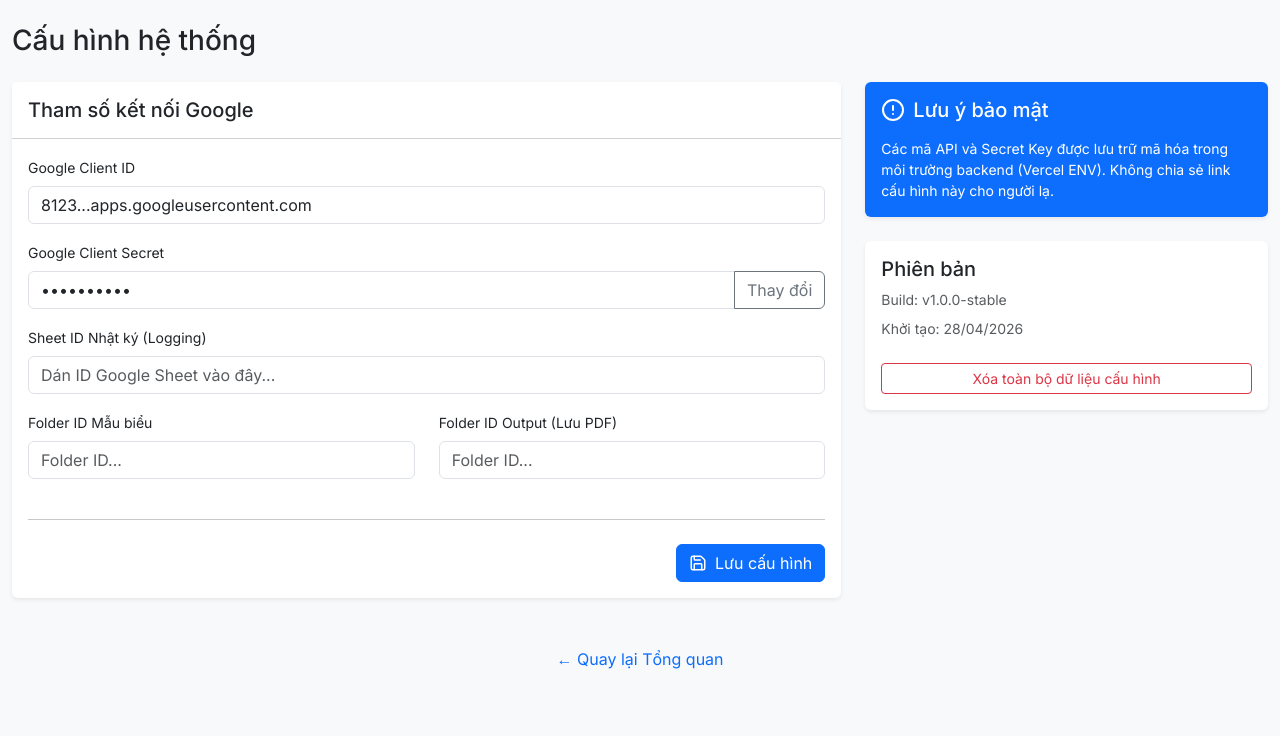
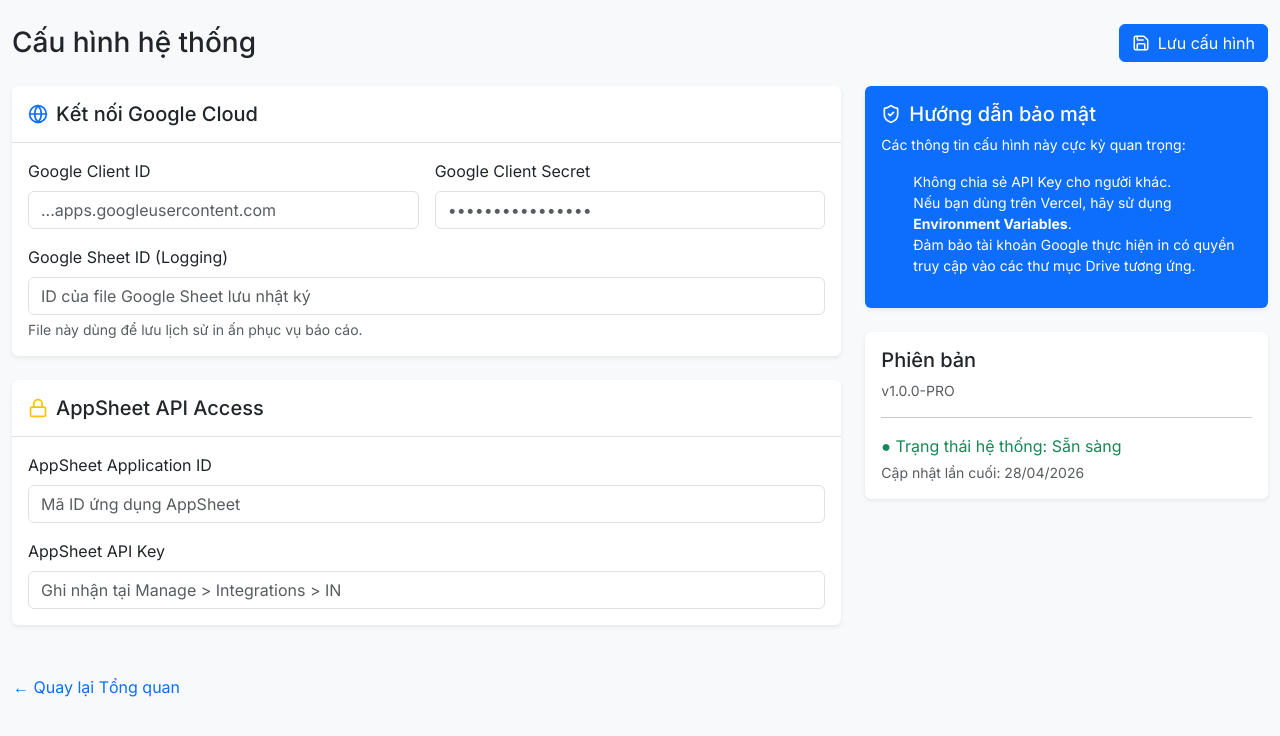
Before and after one commit to dohuuduy/ToolPrint_AppSheet, a Next.js app: page /cau-hinh in a window 1280 px wide. Shown: the top 736 px of the page. Built offline with nearby package versions, Linux system fonts and the light colour scheme.

Commit message:
feat: Implement basic UI for configuration and mapping pages
Adds initial structures and UI elements for the "Cấu hình" (Configuration) and "Ánh xạ" (Mapping) pages. Includes input fields, buttons, and basic table layouts to set up these features.

```diff
--- a/app/cau-hinh/page.tsx
+++ b/app/cau-hinh/page.tsx
@@ -1,81 +1,96 @@
 import Link from 'next/link';
-import { Settings, Save, AlertCircle } from 'lucide-react';
+import { Settings, Save, Globe, Lock, ShieldCheck } from 'lucide-react';
 
 export default function CauHinhPage() {
   return (
     <main className="container-fluid py-4">
-      <h1 className="h3 mb-4">Cấu hình hệ thống</h1>
+      <div className="d-flex justify-content-between align-items-center mb-4">
+        <h1 className="h3 mb-0">Cấu hình hệ thống</h1>
+        <button className="btn btn-primary d-flex align-items-center">
+          <Save size={18} className="me-2" /> Lưu cấu hình
+        </button>
+      </div>
 
       <div className="row g-4">
-        <div className="col-12 col-md-8">
+        <div className="col-12 col-lg-8">
+          {/* Cấu hình Google API */}
           <div className="card border-0 shadow-sm mb-4">
-            <div className="card-header bg-white py-3">
-              <h5 className="mb-0">Tham số kết nối Google</h5>
+            <div className="card-header bg-transparent border-bottom py-3">
+              <h5 className="mb-0 d-flex align-items-center">
+                <Globe size={20} className="me-2 text-primary" /> Kết nối Google Cloud
+              </h5>
             </div>
             <div className="card-body">
-              <form>
-                <div className="mb-3">
-                  <label className="form-label font-weight-bold small">Google Client ID</label>
-                  <input type="text" className="form-control" defaultValue="8123...apps.googleusercontent.com" readOnly />
+              <div className="row g-3">
+                <div className="col-md-6">
+                  <label className="form-label font-weight-bold">Google Client ID</label>
+                  <input type="text" className="form-control" placeholder="...apps.googleusercontent.com" />
                 </div>
-                <div className="mb-3">
-                  <label className="form-label font-weight-bold small">Google Client Secret</label>
-                  <div className="input-group">
-                    <input type="password" className="form-control" defaultValue="GOCSPX-..." readOnly />
-                    <button className="btn btn-outline-secondary" type="button">Thay đổi</button>
-                  </div>
+                <div className="col-md-6">
+                  <label className="form-label font-weight-bold">Google Client Secret</label>
+                  <input type="password" className="form-control" placeholder="••••••••••••••••" />
                 </div>
-                <div className="mb-3">
-                  <label className="form-label font-weight-bold small">Sheet ID Nhật ký (Logging)</label>
-                  <input type="text" className="form-control" placeholder="Dán ID Google Sheet vào đây..." />
+                <div className="col-md-12">
+                  <label className="form-label font-weight-bold">Google Sheet ID (Logging)</label>
+                  <input type="text" className="form-control" placeholder="ID của file Google Sheet lưu nhật ký" />
+                  <div className="form-text">File này dùng để lưu lịch sử in ấn phục vụ báo cáo.</div>
                 </div>
-                <div className="row">
-                  <div className="col-md-6 mb-3">
-                    <label className="form-label font-weight-bold small">Folder ID Mẫu biểu</label>
-                    <input type="text" className="form-control" placeholder="Folder ID..." />
-                  </div>
-                  <div className="col-md-6 mb-3">
-                    <label className="form-label font-weight-bold small">Folder ID Output (Lưu PDF)</label>
-                    <input type="text" className="form-control" placeholder="Folder ID..." />
-                  </div>
+              </div>
+            </div>
+          </div>
+
+          {/* Cấu hình AppSheet API */}
+          <div className="card border-0 shadow-sm mb-4">
+            <div className="card-header bg-transparent border-bottom py-3">
+              <h5 className="mb-0 d-flex align-items-center">
+                <Lock size={20} className="me-2 text-warning" /> AppSheet API Access
+              </h5>
+            </div>
+            <div className="card-body">
+              <div className="row g-3">
+                <div className="col-md-12">
+                  <label className="form-label font-weight-bold">AppSheet Application ID</label>
+                  <input type="text" className="form-control" placeholder="Mã ID ứng dụng AppSheet" />
                 </div>
-                <hr className="my-4" />
-                <div className="d-flex justify-content-end">
-                  <button type="button" className="btn btn-primary d-flex align-items-center">
-                    <Save size={18} className="me-2" /> Lưu cấu hình
-                  </button>
+                <div className="col-md-12">
+                  <label className="form-label font-weight-bold">AppSheet API Key</label>
+                  <input type="password" className="form-control" placeholder="Ghi nhận tại Manage > Integrations > IN" />
                 </div>
-              </form>
+              </div>
             </div>
           </div>
         </div>
 
-        <div className="col-12 col-md-4">
+        <div className="col-12 col-lg-4">
           <div className="card border-0 shadow-sm bg-primary text-white mb-4">
             <div className="card-body">
-              <div className="d-flex align-items-center mb-3">
-                <AlertCircle size={24} className="me-2" />
-                <h5 className="mb-0 text-white">Lưu ý bảo mật</h5>
+              <h5 className="card-title d-flex align-items-center">
+                <ShieldCheck size={20} className="me-2" /> Hướng dẫn bảo mật
+              </h5>
+              <div className="small">
+                <p>Các thông tin cấu hình này cực kỳ quan trọng:</p>
+                <ul>
+                  <li>Không chia sẻ API Key cho người khác.</li>
+                  <li>Nếu bạn dùng trên Vercel, hãy sử dụng <strong>Environment Variables</strong>.</li>
+                  <li>Đảm bảo tài khoản Google thực hiện in có quyền truy cập vào các thư mục Drive tương ứng.</li>
+                </ul>
               </div>
-              <p className="small mb-0">
-                Các mã API và Secret Key được lưu trữ mã hóa trong môi trường backend (Vercel ENV).
-                Không chia sẻ link cấu hình này cho người lạ.
-              </p>
             </div>
           </div>
 
           <div className="card border-0 shadow-sm">
             <div className="card-body">
               <h5 className="card-title">Phiên bản</h5>
-              <p className="text-muted small mb-2">Build: v1.0.0-stable</p>
-              <p className="text-muted small mb-4">Khởi tạo: 28/04/2026</p>
-              <button className="btn btn-outline-danger btn-sm w-100">Xóa toàn bộ dữ liệu cấu hình</button>
+              <p className="text-muted small">v1.0.0-PRO</p>
+              <hr />
+              <p className="mb-1 text-success">● Trạng thái hệ thống: Sẵn sàng</p>
+              <p className="mb-0 text-muted small">Cập nhật lần cuối: 28/04/2026</p>
             </div>
           </div>
         </div>
       </div>
 
-      <div className="mt-4 text-center">
+      <div className="mt-4">
         <Link href="/" className="btn btn-link p-0 text-decoration-none">← Quay lại Tổng quan</Link>
       </div>
     </main>
--- /dev/null
+++ b/app/nhat-ky/page.tsx
@@ -0,0 +1,87 @@
+import Link from 'next/link';
+import { History, Download, Filter, Search } from 'lucide-react';
+
+export default function NhatKyPage() {
+  const logs = [
+    { id: 1, time: '28/04/2026 09:15', user: 'Admin', template: 'Hợp đồng v1', row: 'HD-001', status: 'Thành công' },
+    { id: 2, time: '28/04/2026 08:30', user: 'User 02', template: 'Phiếu xuất kho', row: 'PX-202', status: 'Thành công' },
+    { id: 3, time: '27/04/2026 16:45', user: 'Admin', template: 'Báo cáo tháng', row: 'BC-04', status: 'Thất bại' },
+  ];
+
+  return (
+    <main className="container-fluid py-4">
+      <div className="d-flex justify-content-between align-items-center mb-4">
+        <h1 className="h3 mb-0">Nhật ký in & báo cáo</h1>
+        <button className="btn btn-outline-success d-flex align-items-center">
+          <Download size={18} className="me-2" /> Xuất Nhật ký (.xlsx)
+        </button>
+      </div>
+
+      <div className="card border-0 shadow-sm">
+        <div className="card-header bg-white py-3 border-0">
+          <div className="row g-3">
+            <div className="col-md-6">
+              <div className="input-group">
+                <span className="input-group-text bg-transparent"><Search size={18} /></span>
+                <input type="text" className="form-control" placeholder="Tìm kiếm theo ID, người dùng..." />
+              </div>
+            </div>
+            <div className="col-md-6 d-flex justify-content-md-end gap-2">
+              <button className="btn btn-outline-secondary d-flex align-items-center">
+                <Filter size={18} className="me-2" /> Lọc theo ngày
+              </button>
+            </div>
+          </div>
+        </div>
+        <div className="card-body p-0">
+          <div className="table-responsive">
+            <table className="table table-hover align-middle mb-0">
+              <thead className="bg-light">
+                <tr>
+                  <th className="px-4">Thời gian</th>
+                  <th>Người dùng</th>
+                  <th>Mẫu biểu</th>
+                  <th>ID Bản ghi</th>
+                  <th>Trạng thái</th>
+                  <th className="text-end px-4">Thao tác</th>
+                </tr>
+              </thead>
+              <tbody>
+                {logs.map((log) => (
+                  <tr key={log.id}>
+                    <td className="px-4 small">{log.time}</td>
+                    <td>{log.user}</td>
+                    <td>{log.template}</td>
+                    <td><code>{log.row}</code></td>
+                    <td>
+                      <span className={`badge ${log.status === 'Thành công' ? 'bg-success' : 'bg-danger'}`}>
+                        {log.status}
+                      </span>
+                    </td>
+                    <td className="text-end px-4">
+                      <button className="btn btn-sm btn-link text-primary p-0">Xem chi tiết</button>
+                    </td>
+                  </tr>
+                ))}
+              </tbody>
+            </table>
+          </div>
+        </div>
+        <div className="card-footer bg-white text-center py-3">
+          <nav aria-label="Page navigation">
+            <ul className="pagination pagination-sm justify-content-center mb-0">
+              <li className="page-item disabled"><a className="page-link" href="#">Trước</a></li>
+              <li className="page-item active"><a className="page-link" href="#">1</a></li>
+              <li className="page-item"><a className="page-link" href="#">2</a></li>
+              <li className="page-item"><a className="page-link" href="#">Tiếp</a></li>
+            </ul>
+          </nav>
+        </div>
+      </div>
+
+      <div className="mt-4">
+        <Link href="/" className="btn btn-link p-0 text-decoration-none">← Quay lại Tổng quan</Link>
+      </div>
+    </main>
+  );
+}
```
Also changed, not shown: app/anh-xa/page.tsx (added, +72 -0 lines).
